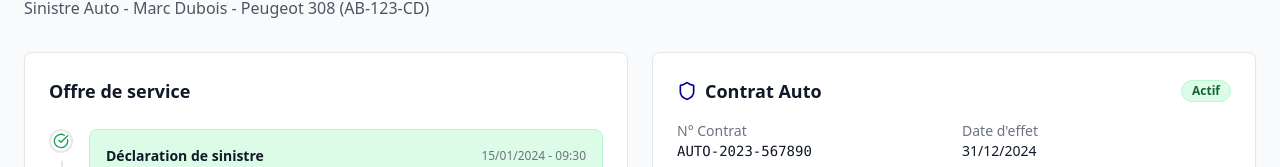
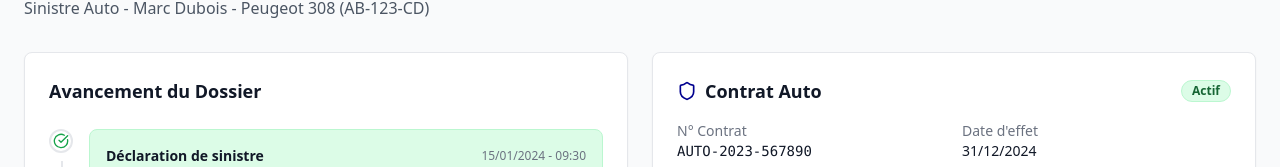
Before and after one commit to vmlgbt/sinistre-auto-ouverture-usecase1-2589784a, a React (Vite) app: page / in a window 1280 px wide. Shown: the part 186-353 px from the top of the page. Built offline with nearby package versions, Linux system fonts and the light colour scheme.

Commit message:
Rename "Offre de service"
Replace "Offre de service" with "Avancement du Dossier".

```diff
--- a/src/components/Timeline.tsx
+++ b/src/components/Timeline.tsx
@@ -1,3 +1,4 @@
+
 import React from 'react';
 import { CheckCircle, Clock, AlertCircle } from 'lucide-react';
 
@@ -89,7 +90,7 @@ const Timeline: React.FC = () => {
   return (
     <div className="bg-white rounded-lg shadow-sm border border-gray-200 p-6">
       <h3 className="text-lg font-semibold text-gray-900 mb-6">
-        Offre de service
+        Avancement du Dossier
       </h3>
 
       <div className="relative">
```
